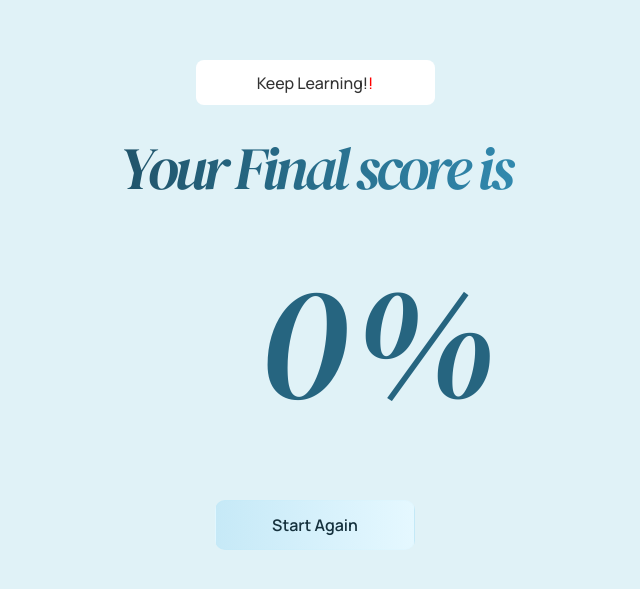
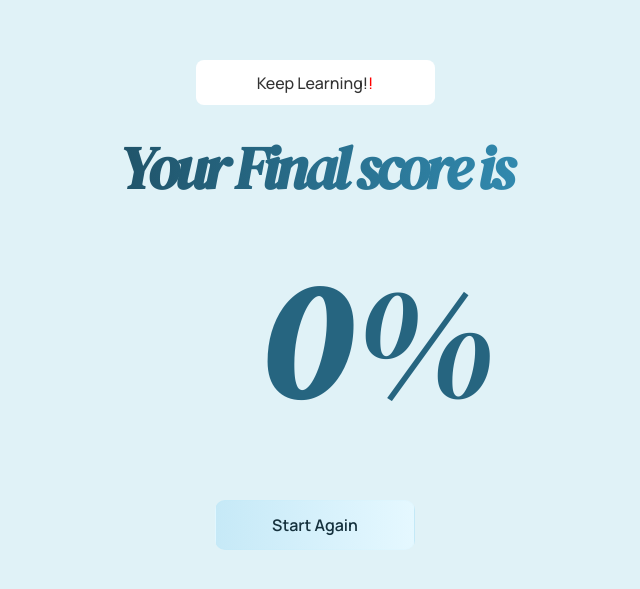
Before and after one commit to nitya-dangarh/Wedding-Front-end-Assignment, a Next.js app: page /results in a window 1280 px wide. Shown: the part 155-744 px from the top of the page, without its empty margins (325-965 px from the left). Built offline with nearby package versions, Linux system fonts and the light colour scheme.

Commit message:
Update ResultsPage.tsx

```diff
--- a/components/ResultsPage.tsx
+++ b/components/ResultsPage.tsx
@@ -103,7 +103,7 @@ export default function ResultsPage({ score }: ResultsPageProps) {
           fontFamily: '"DM Serif Display", serif',
           fontSize: '60px',
           fontStyle: 'italic',
-          fontWeight: 400,
+          fontWeight: 600,
           lineHeight: '24px',
           letterSpacing: '-4px',
           background: 'linear-gradient(90deg, #15313D 0%, #3CABDA 100%)',
@@ -139,7 +139,7 @@ export default function ResultsPage({ score }: ResultsPageProps) {
             fontFamily: '"DM Serif Display", serif',
             fontSize: '162.632px',
             fontStyle: 'normal',
-            fontWeight: 400,
+            fontWeight: 800,
             lineHeight: 'normal',
             letterSpacing: '-3.253px',
             display: 'flex',
```
